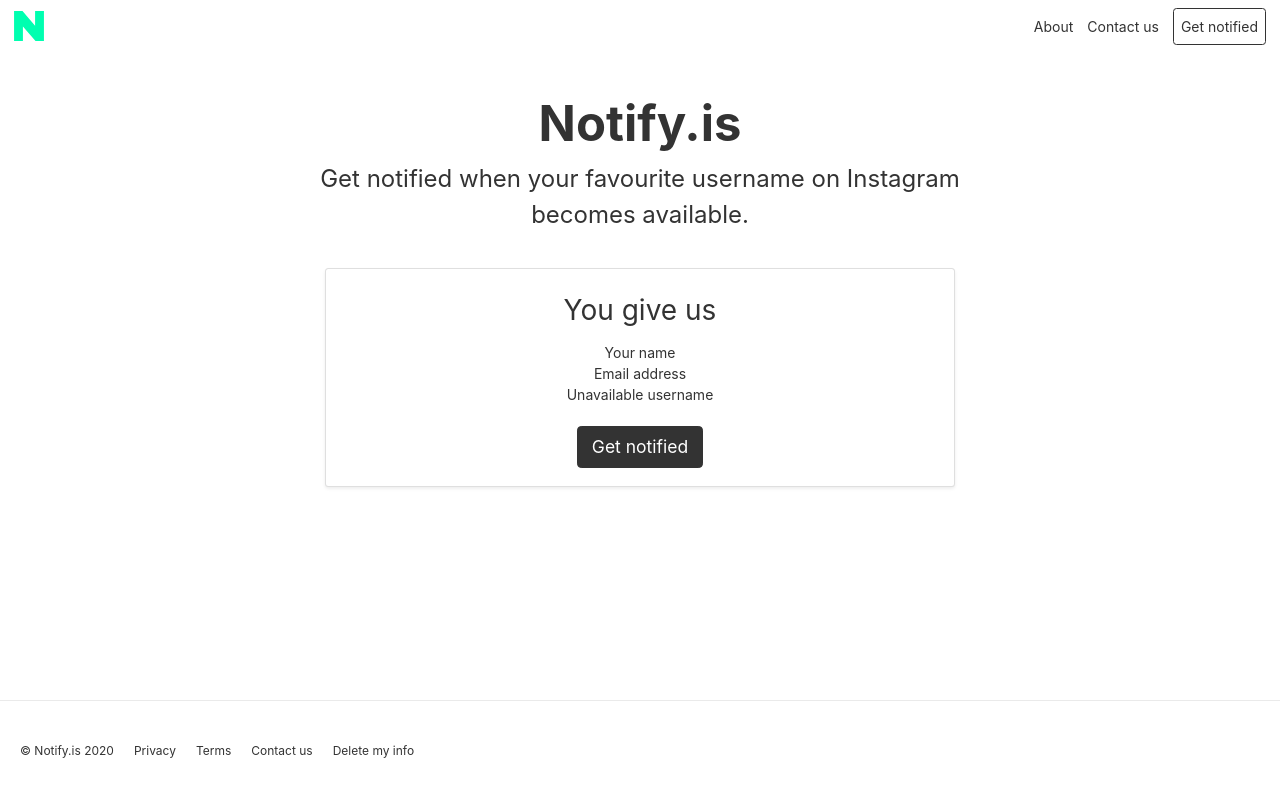
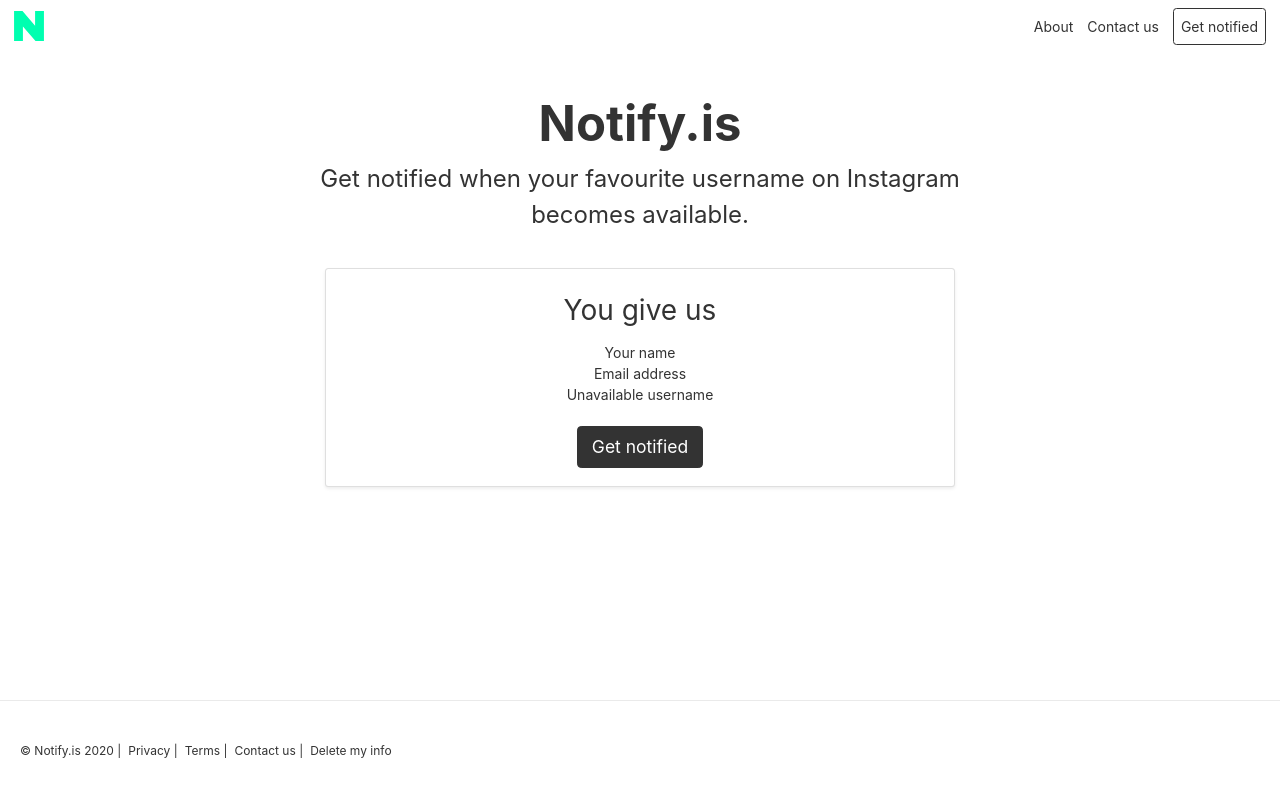
Before and after one commit to oliverproud/notify.is, a Next.js app: page / in a window 1280 px wide. Shown: the top 796 px of the page. Built offline with nearby package versions, Linux system fonts and the light colour scheme.

Commit message:
test updated footer

```diff
--- a/components/footer.js
+++ b/components/footer.js
@@ -3,26 +3,26 @@ import Link from 'next/link'
 export default function Footer() {
   return (
     <footer className="footer">
-      <ul className="footer-items">
-        <li>
-          <span>&copy; Notify.is 2020</span>
+      <ul className="list-inline footer-items">
+        <li className="list-inline-item">
+          <span>&copy; Notify.is 2020 |</span>
         </li>
-        <li>
+        <li className="list-inline-item">
           <Link href="/privacy">
-            <a>Privacy</a>
+            <a>Privacy |</a>
           </Link>
         </li>
-        <li>
+        <li className="list-inline-item">
           <Link href="/tos">
-            <a>Terms</a>
+            <a>Terms |</a>
           </Link>
         </li>
-        <li>
+        <li className="list-inline-item">
           <Link href="/contact">
-            <a>Contact us</a>
+            <a>Contact us |</a>
           </Link>
         </li>
-        <li>
+        <li className="list-inline-item">
           <Link href="/delete">
             <a>Delete my info</a>
           </Link>
```
